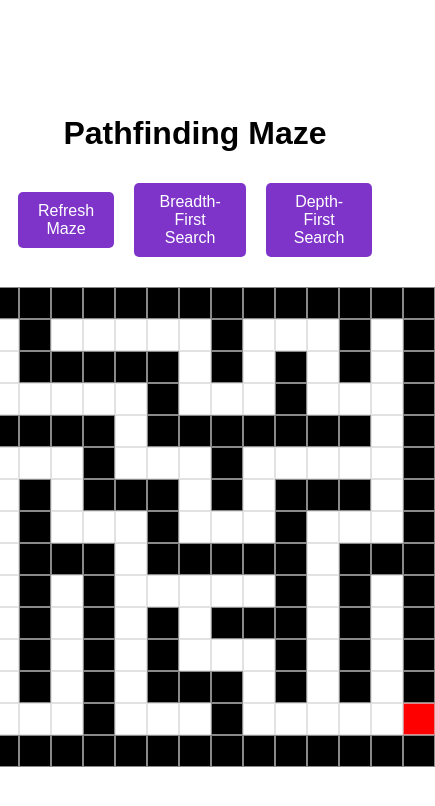
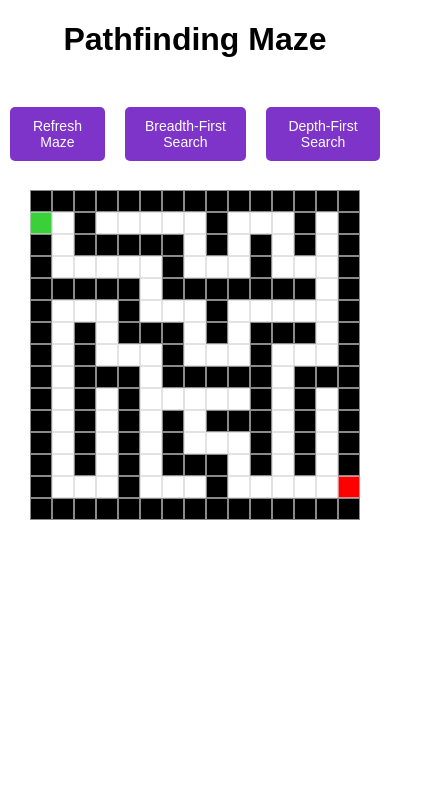
Before and after one commit to tialaaa/algorithm-visualizer, a React (Vite) app: page / in a window 390 px wide. Shown: the top 806 px of the page, 435 px wide, since content can reach past the window. Built offline with nearby package versions, Linux system fonts and the light colour scheme; a web font is replaced by a local one.

Commit message:
Add media breakpoints for responsiveness

```diff
--- a/src/App.css
+++ b/src/App.css
@@ -1,7 +1,17 @@
 body {
+  margin: 0;
   font-family: "Radio Canada Big", sans-serif;
   -webkit-font-smoothing: antialiased;
   -moz-osx-font-smoothing: grayscale;
+}
+
+body,
+#root {
+  height: 100%;
+}
+
+h1 {
+  margin-bottom: 40px;
 }
 
 .button {
@@ -61,3 +71,22 @@ body {
 .cell.end {
   background-color: red;
 }
+
+@media screen and (max-width: 500px) {
+  .cell {
+    width: 20px;
+    height: 20px;
+  }
+
+  .maze-container {
+    justify-content: start;
+  }
+}
+
+@media screen and (max-width: 412px) {
+  .button {
+    height: 75%;
+    padding: 10px 20px;
+    font-size: 14px;
+  }
+}
```
